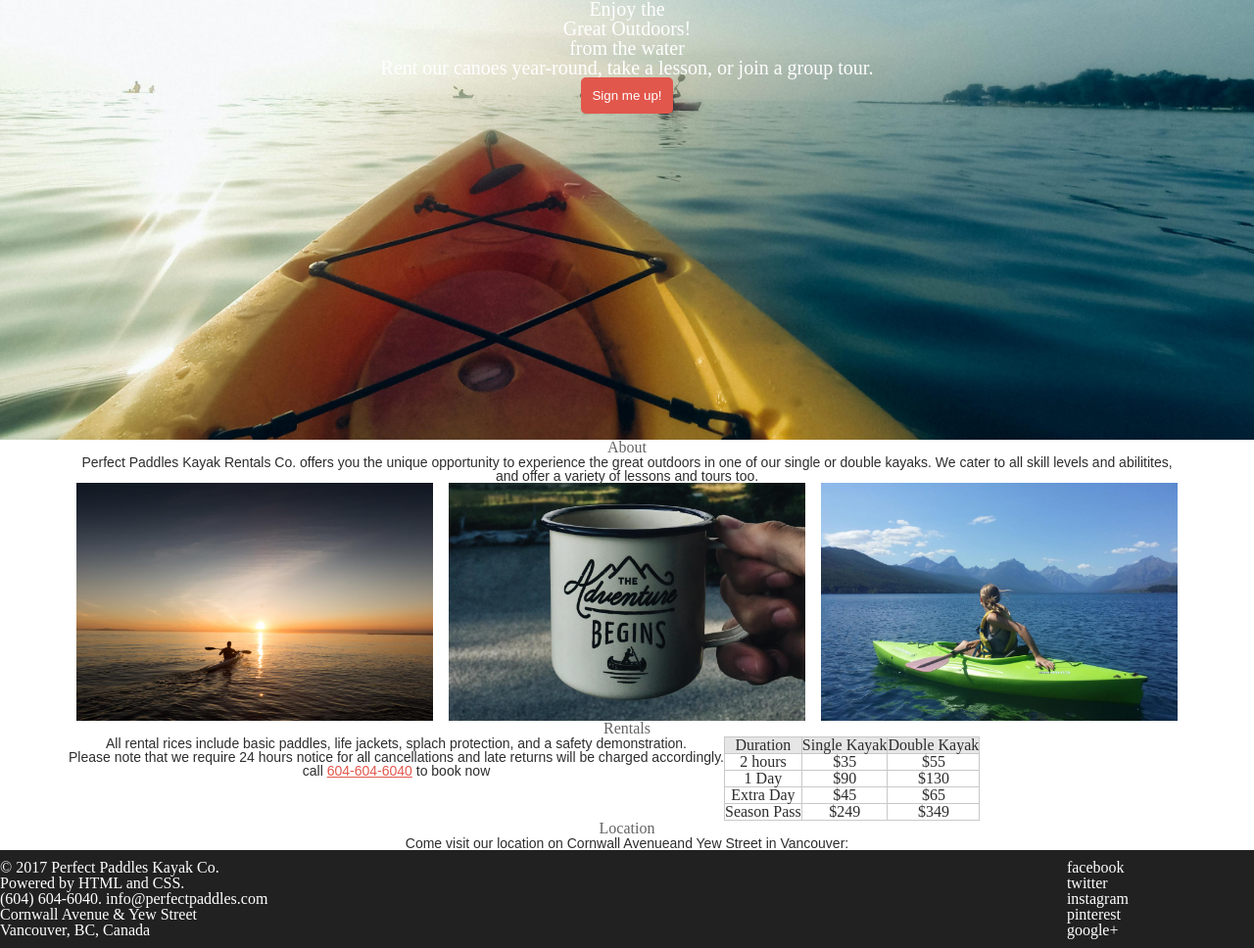
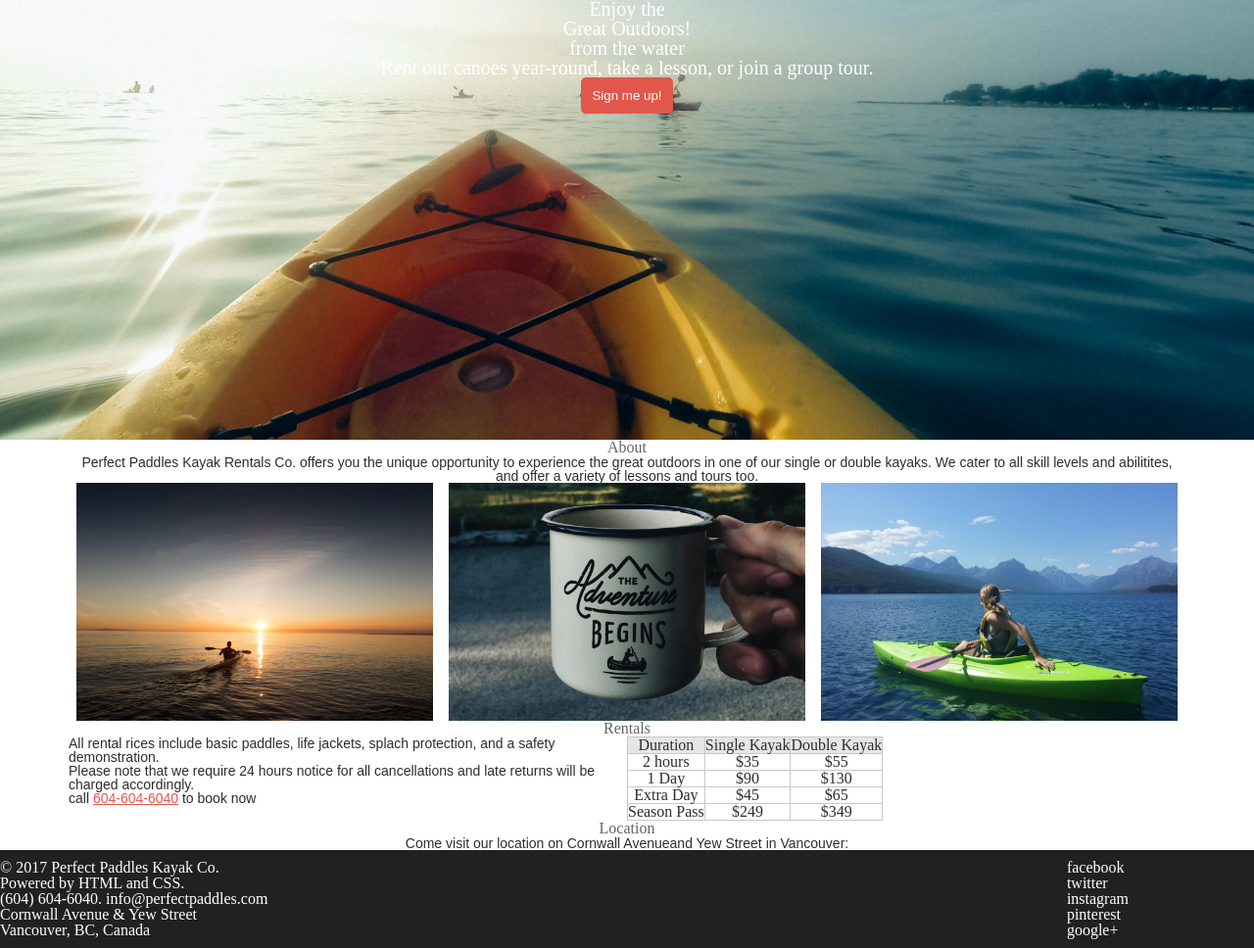
Before and after one commit to scottliv/perfect-paddles, a plain HTML site: page index.html in a window 1280 px wide. Shown: the part 46-1014 px from the top of the page at 98% size. Drawn offline with Linux system fonts and the light colour scheme.

Commit message:
minor change to style

```diff
--- a/style.css
+++ b/style.css
@@ -83,6 +83,11 @@ div.rentals {
 	display: flex;
 }
 
+.article {
+	text-align: left;
+	width: 50%;
+}
+
 table{
 	border: 1px solid;
 	border-color: #c8c8c8;
```
